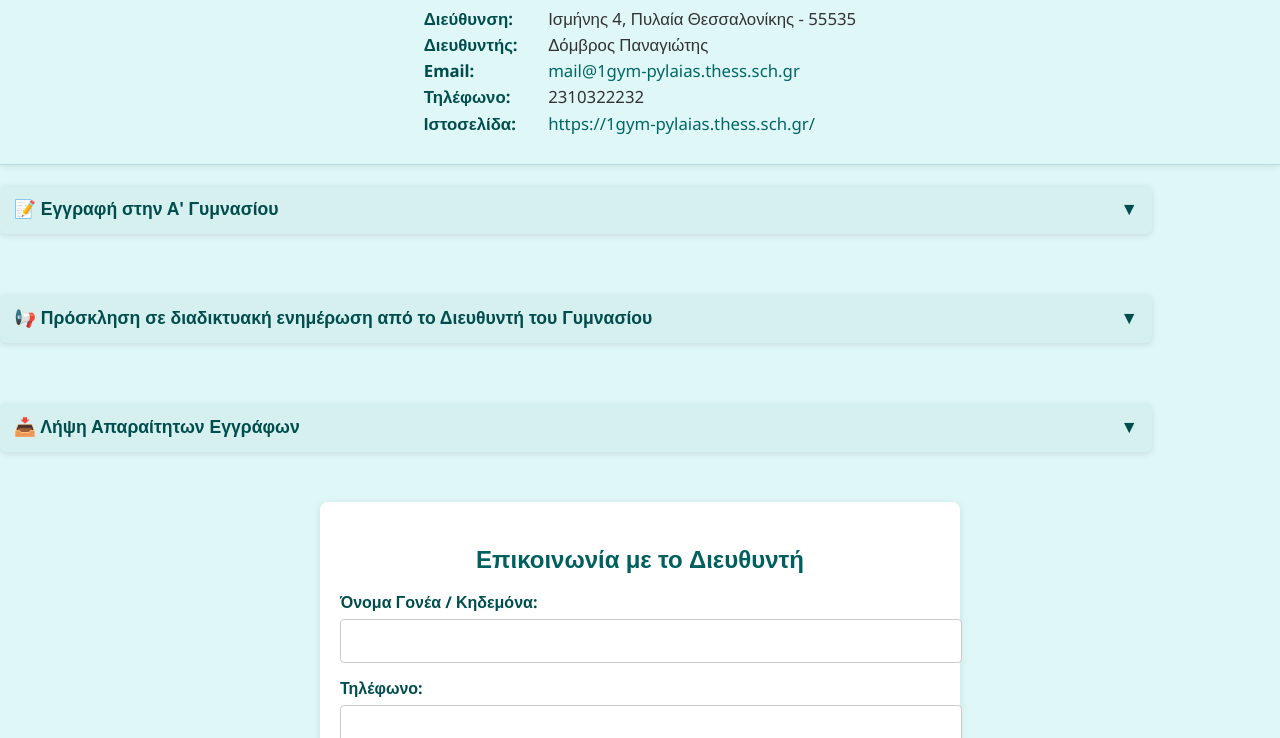
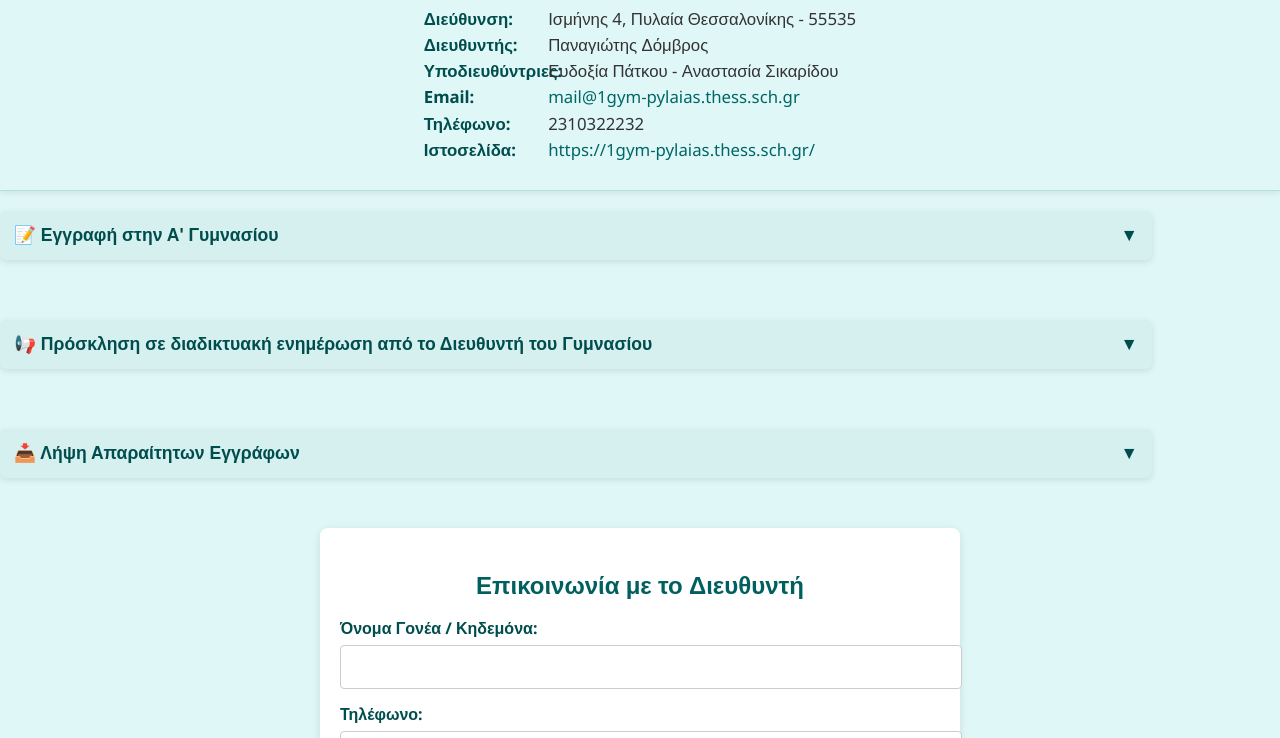
Before and after one commit to P-Domvros/registration, a plain HTML site: page index.html in a window 1280 px wide. Shown: the part 171-909 px from the top of the page. Drawn offline with Linux system fonts and the light colour scheme.

Commit message:
Update index.html

```diff
--- a/index.html
+++ b/index.html
@@ -171,7 +171,8 @@
         <h1>1ο Ημερήσιο Γυμνάσιο Πυλαίας Θεσσαλονίκης</h1>
         <div class="school-info">
             <p><strong>Διεύθυνση:</strong> Ισμήνης 4, Πυλαία Θεσσαλονίκης - 55535</p>
-            <p><strong>Διευθυντής:</strong> Δόμβρος Παναγιώτης</p>
+            <p><strong>Διευθυντής:</strong> Παναγιώτης Δόμβρος</p>
+             <p><strong>Υποδιευθύντριες:</strong> Ευδοξία Πάτκου - Αναστασία Σικαρίδου</p>
             <p><strong>Email:</strong> <a href="mailto:mail@1gym-pylaias.thess.sch.gr">mail@1gym-pylaias.thess.sch.gr</a></p>
             <p><strong>Τηλέφωνο:</strong> 2310322232</p>
             <p><strong>Ιστοσελίδα:</strong> <a href="https://1gym-pylaias.thess.sch.gr/" target="_blank">https://1gym-pylaias.thess.sch.gr/</a></p>
@@ -191,7 +192,7 @@
 <li>📝 Υπεύθυνη Δήλωση του ν. 1599/1986 του κηδεμόνα για την άσκηση της κηδεμονίας και αποδοχή ηλεκτρονικής ενημέρωσης (η δήλωση παρέχεται από το σχολείο).</li>
 <li>📧 Υποχρεωτική ύπαρξη e-mail για ενημέρωση από το σχολείο και για την πορεία του παιδιού (και για εγγραφή στο Λύκειο).</li>
 <li>💊 Τα Ατομικά Δελτία Υγείας Μαθητή που δεν έχουν εκδοθεί για το Γυμνάσιο να κατατεθούν την πρώτη μέρα των μαθημάτων (μπορούν να συμπληρώνονται από Ιατρό ή Κέντρο Υγείας όλο το καλοκαίρι).</li>
-<li>🚌 Για μεταφορά με τα Λεωφορεία της Περιφέρειας → επικοινωνία με το σχολείο + αίτηση. Αν έχετε καταθέσει τη δήλωση στο Δημοτικό, ζητάτε αντίγραφο. Υπενθυμίζουμε: Ελάχιστη απόσταση για Γυμνάσιο: 3 χλμ. και άνω.</li>
+<li>🚌 Για μεταφορά με τα Λεωφορεία της Περιφέρειας → επικοινωνία με το σχολείο + αίτηση (Υπεύθυνη: κ.Πάτκου). Αν έχετε καταθέσει τη δήλωση στο Δημοτικό, ζητάτε αντίγραφο. Υπενθυμίζουμε: Ελάχιστη απόσταση για Γυμνάσιο: 3 χλμ. και άνω.</li>
 <li>🤝 Για θέματα Παράλληλης Στήριξης, Σχολικών Νοσηλευτών και γνωματεύσεων από ΚΕΔΑΣΥ → Υποδιεύθυνση Γυμνασίου (κ. Σικαρίδου – 2310322236).</li>
 <li>📞 Για οποιοδήποτε άλλο θέμα → Γραμματεία Γυμνασίου (κ. Μπγιάλα – 2310322338, 2310322232).</li>
 </ul>
```
